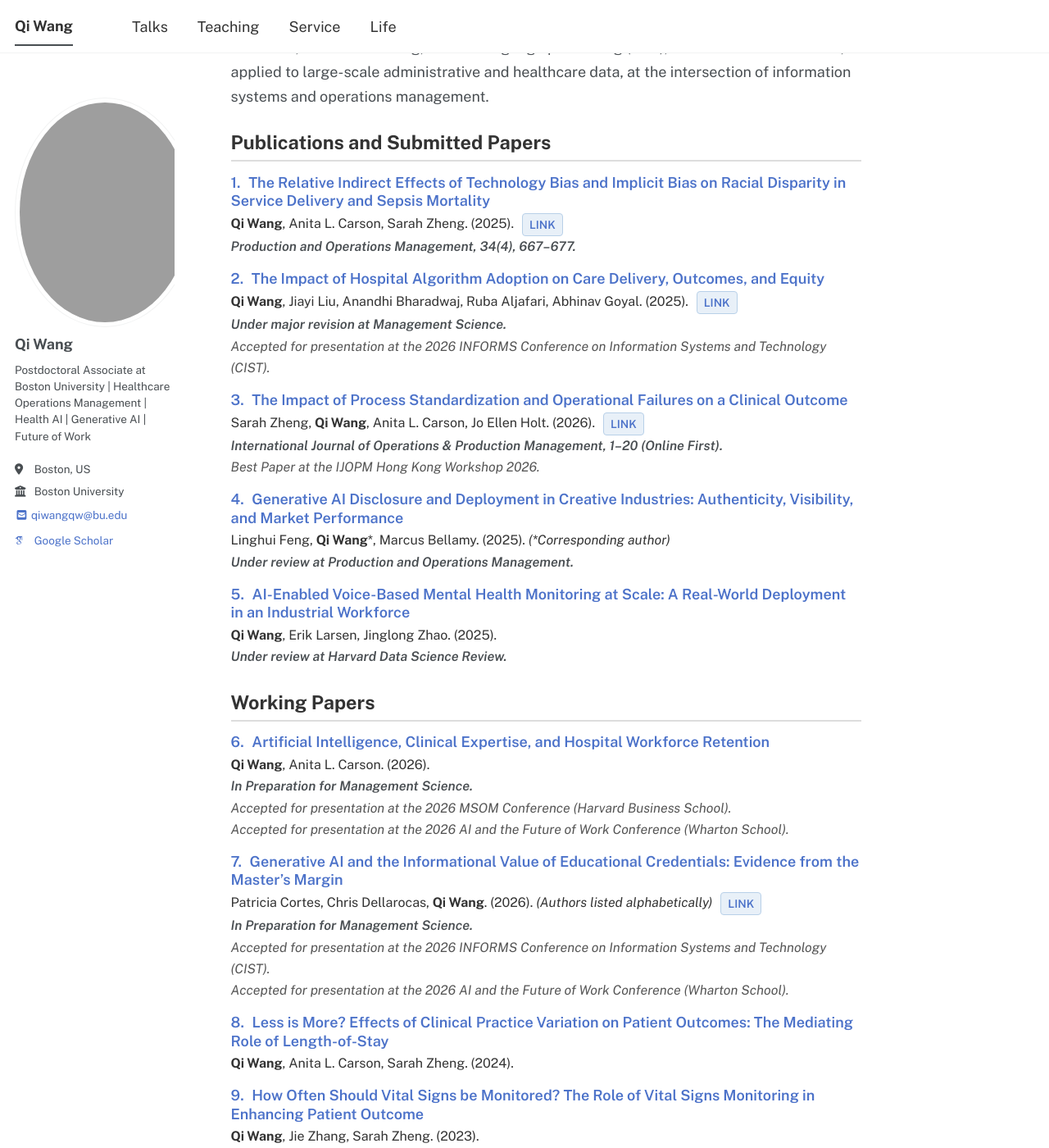
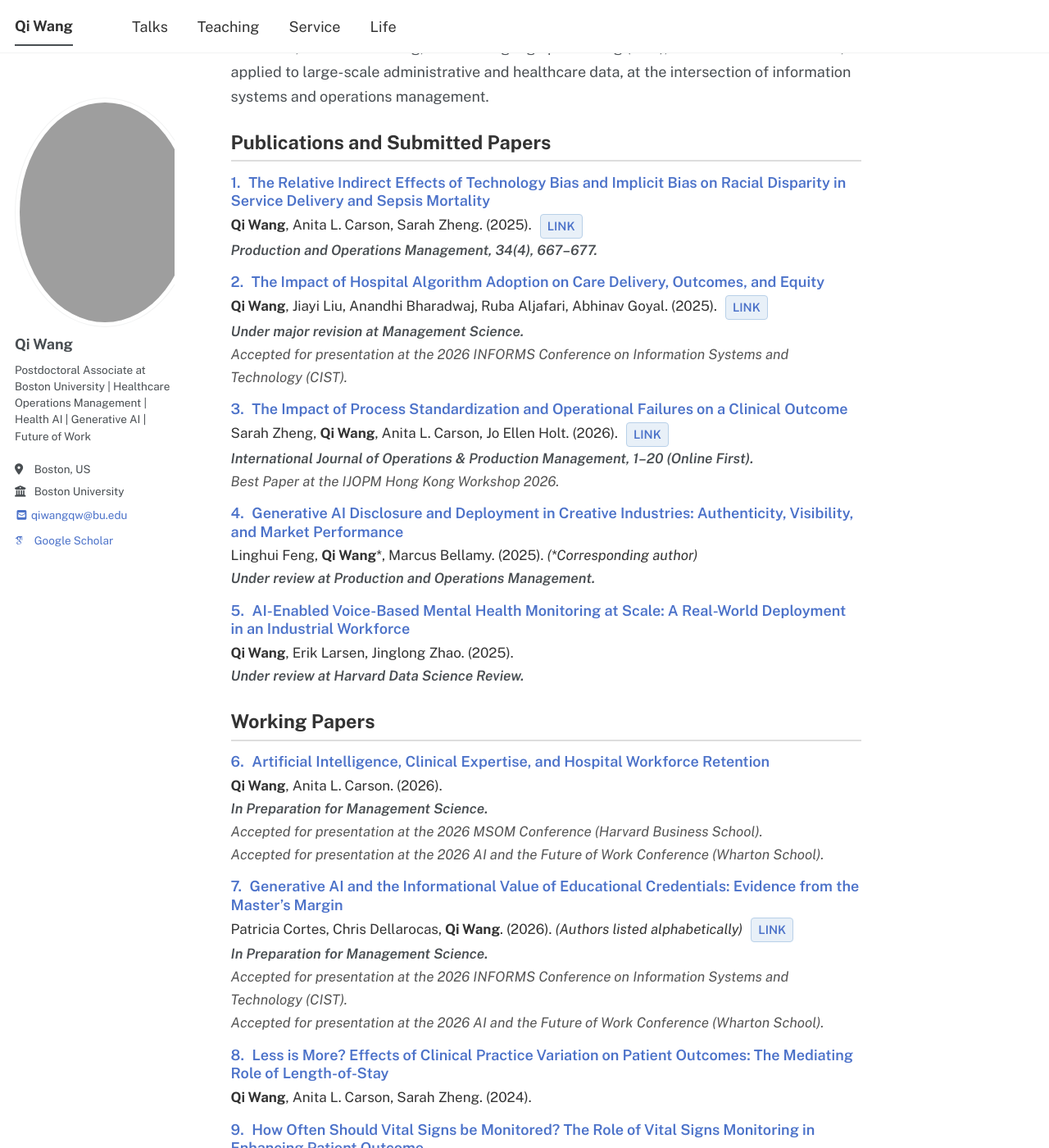
Before and after one commit to qiwang-katherine/qiwang-katherine.github.io, a Jekyll site: the page built from _pages/about.md, in a window 1280 px wide and 1400 px high, scrolled down 312 px. Shown: the whole window at 82% size. Built offline with Jekyll 4.4.1, drawn with Linux system fonts in a browser that asks for light colours; some web fonts are replaced; a script bundle is joined from its source files by our own code; library files that are not in the unit come from our copies.

Commit message:
main.scss

```diff
--- a/assets/css/main.scss
+++ b/assets/css/main.scss
@@ -261,7 +261,7 @@ a:hover,
 .archive__item .pub-authors,
 .archive__item .pub-venue,
 .archive__item .pub-note {
-  font-size: 16px !important;
+  font-size: 17px !important;
 }
 
 
```
